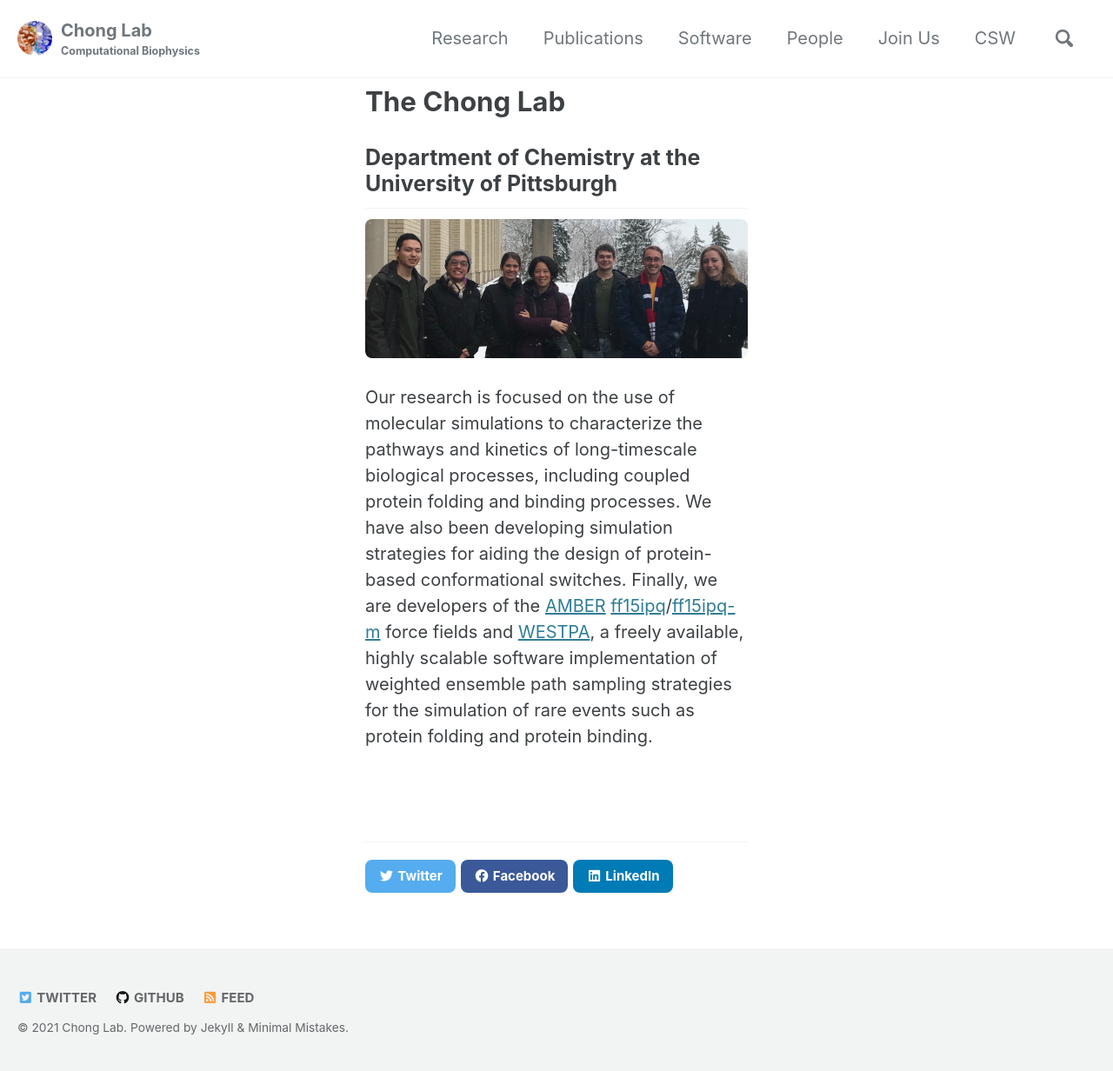
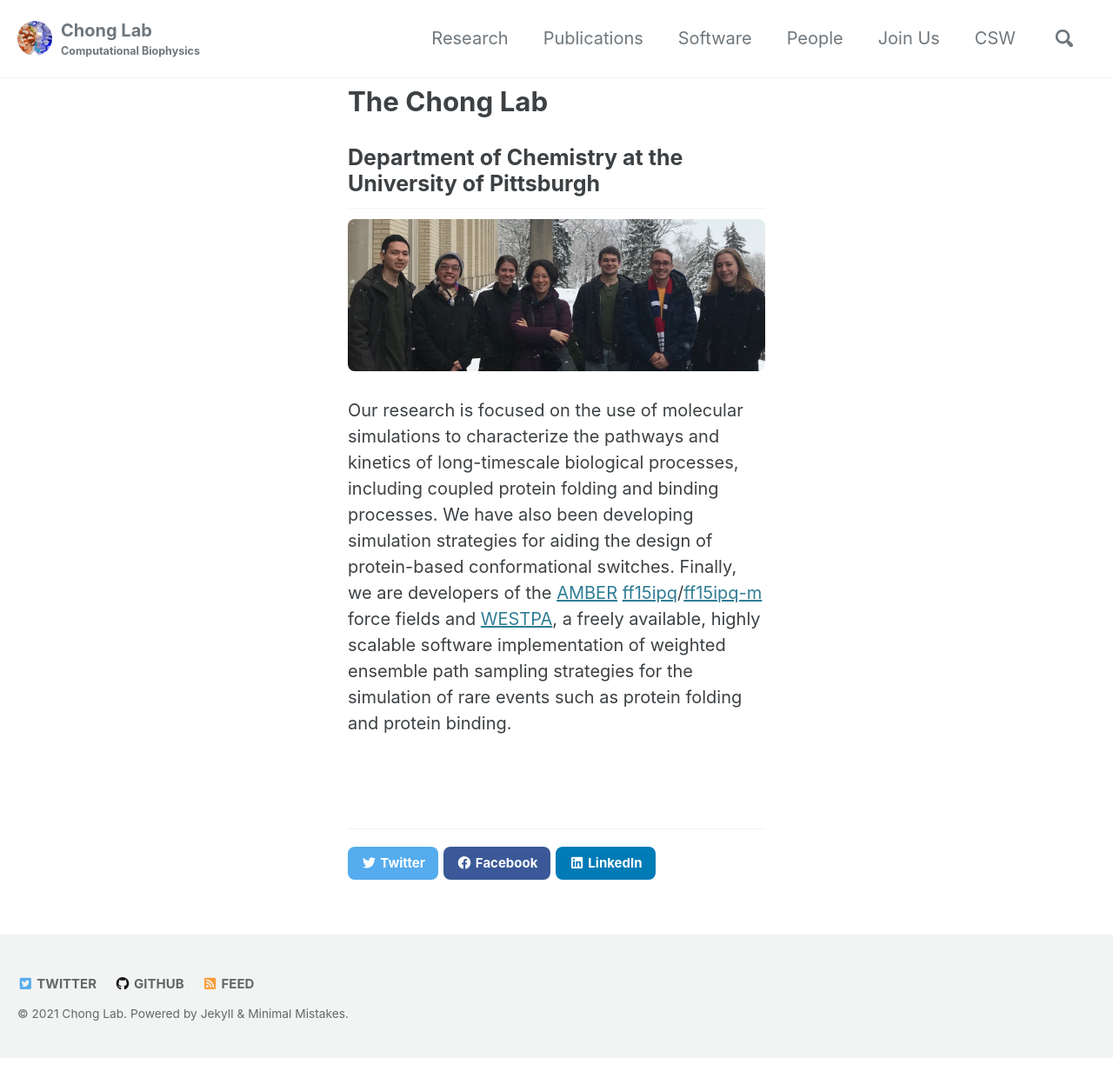
Before and after one commit to darianyang/darianyang.github.io, a Jekyll site: the page built from index.md, in a window 1280 px wide. Shown: the whole page at 87% size. Built offline with Jekyll 4.4.1, drawn with Linux system fonts in a browser that asks for light colours; cached includes are drawn as plain includes.

Commit message:
changed page main padding.

```diff
--- a/_sass/minimal-mistakes/_page.scss
+++ b/_sass/minimal-mistakes/_page.scss
@@ -6,8 +6,8 @@
   @include clearfix;
   margin-left: auto;
   margin-right: auto;
-  padding-left: 1em;
-  padding-right: 1em;
+  padding-left: 5em;
+  padding-right: 5em;
   -webkit-animation: $intro-transition;
   animation: $intro-transition;
   max-width: 100%;
@@ -38,13 +38,13 @@
 .page {
   @include breakpoint($large) {
     float: right;
-    width: calc(100% - #{$right-sidebar-width-wide});
-    padding-right: $right-sidebar-width-wide;
+    width: calc(100% - #{$right-sidebar-width});
+    padding-right: $right-sidebar-width;
   }
 
   @include breakpoint($x-large) {
-    width: calc(100% - #{$right-sidebar-width-wide});
-    padding-right: $right-sidebar-width-wide;
+    width: calc(100% - #{$right-sidebar-width});
+    padding-right: $right-sidebar-width;
   }
 
   .page__inner-wrap {
```
Also changed, not shown: 2 other files.
